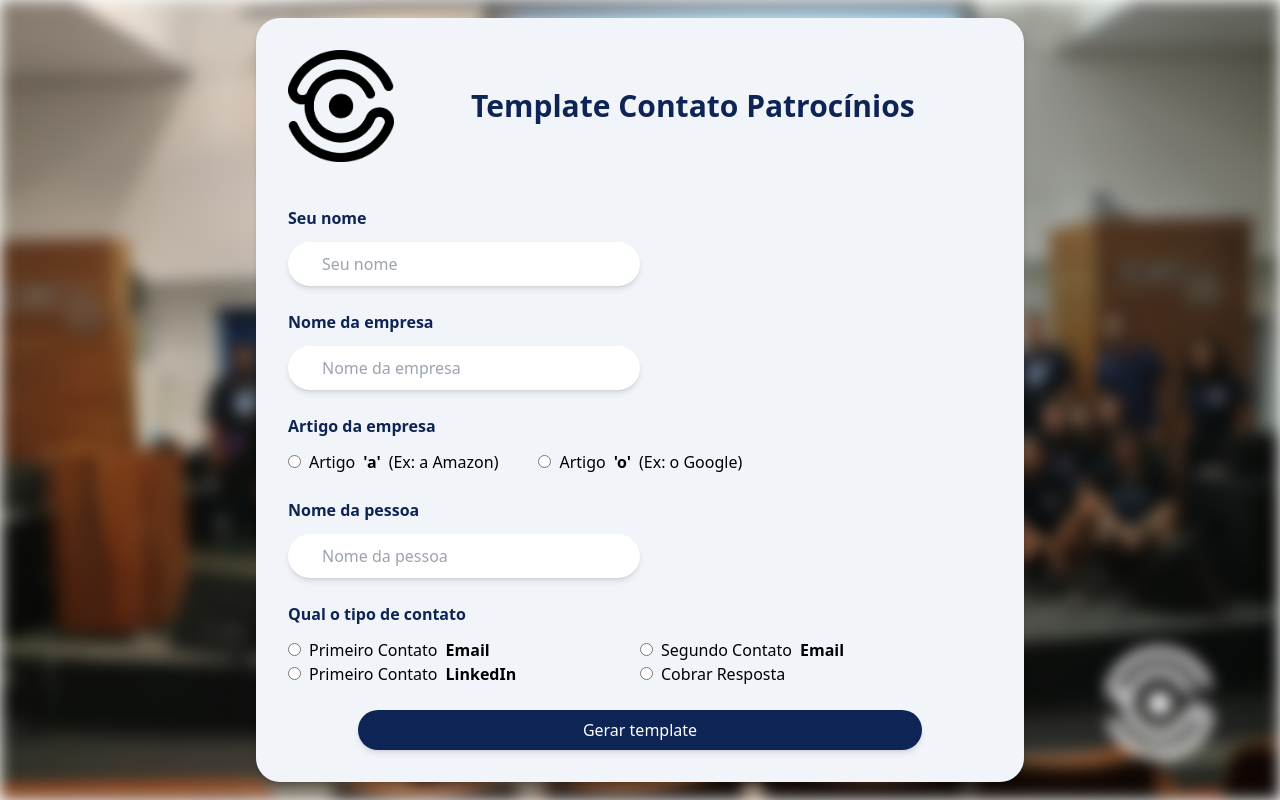
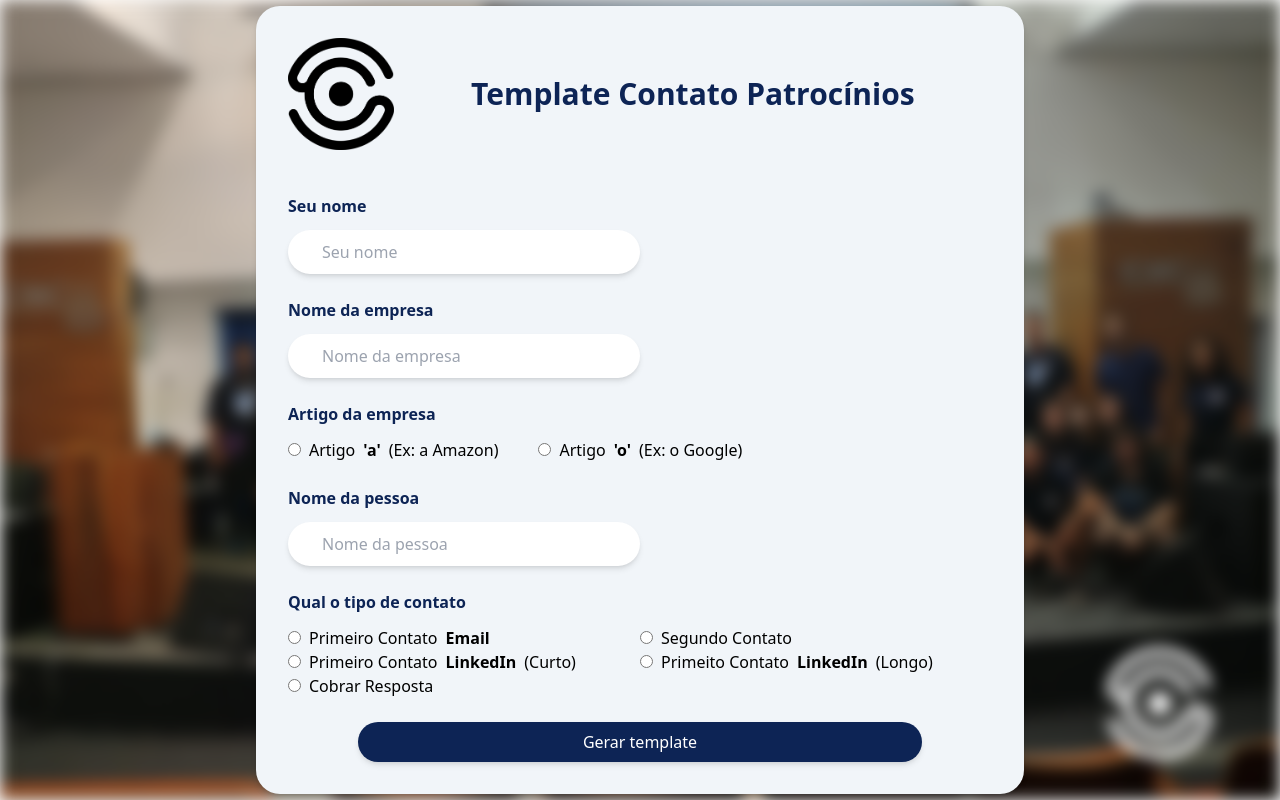
Before and after one commit to iTzFabregas/itzfabregas.github.io, a React (Create React App) app: page / in a window 1280 px wide. Built offline with nearby package versions, Linux system fonts and the light colour scheme.

Commit message:
feat: add more contact types

```diff
--- a/src/App.js
+++ b/src/App.js
@@ -165,7 +165,7 @@ function App() {
                                     checked={opcaoContato === "2"}
                                     onChange={(e) => setOpcaoContato(e.target.value)}
                                 />
-                                Segundo Contato <strong>Email</strong>
+                                Segundo Contato
                             </label>
                             <label className="flex items-center gap-2">
                                 <input
@@ -175,7 +175,7 @@ function App() {
                                     checked={opcaoContato === "3"}
                                     onChange={(e) => setOpcaoContato(e.target.value)}
                                 />
-                                Primeiro Contato <strong>LinkedIn</strong>
+                                Primeiro Contato <strong>LinkedIn</strong> (Curto)
                             </label>
                             <label className="flex items-center gap-2">
                                 <input
@@ -183,6 +183,16 @@ function App() {
                                     name="contato"
                                     value="4"
                                     checked={opcaoContato === "4"}
+                                    onChange={(e) => setOpcaoContato(e.target.value)}
+                                />
+                                Primeito Contato <strong>LinkedIn</strong> (Longo)
+                            </label>
+                            <label className="flex items-center gap-2">
+                                <input
+                                    type="radio"
+                                    name="contato"
+                                    value="5"
+                                    checked={opcaoContato === "5"}
                                     onChange={(e) => setOpcaoContato(e.target.value)}
                                 />
                                 Cobrar Resposta
--- a/src/template/template.js
+++ b/src/template/template.js
@@ -2,7 +2,8 @@ const subjTemplates = {
     1: `Oportunidade de Patrocínio – 28ª Semana da Computação da USP`,
     2: `_`,
     3: `_`,
-    4: `_`,
+    4: `Oportunidade de Patrocínio – 28ª Semana da Computação da USP`,
+    5: `_`,
 }
 
 const bodyTemplates = {
@@ -38,10 +39,22 @@ Atenciosamente,`,
 `Olá!
 
 Estou na organização da 28ª Semana da Computação (Semcomp) e gostaria de conversar sobre uma possível parceria! A Semcomp conecta estudantes de tecnologia a empresas.
-Vamos conversar?
-`,
+Vamos conversar?`,
 
     4:
+`Olá {{nomePessoa}}, tudo bem?
+
+Me chamo {{nomeSemcomper}}, sou estudante da USP em São Carlos, e gostaria de convidar {{artigo}} {{nomeEmpresa}} para ser um dos patrocinadores da 28ª Semana da Computação (Semcomp), um dos maiores eventos estudantis de tecnologia do país.
+
+A Semcomp é um evento anual que conecta estudantes, profissionais e empresas do setor de tecnologia por meio de palestras, minicursos, hackathons, feira de recrutamento e outras atividades. É uma excelente oportunidade para gerar visibilidade, compartilhar conhecimento e se aproximar de talentos em formação.
+
+Patrocinando a Semcomp, {{artigo}} {{nomeEmpresa}} poderá reforçar sua marca junto a um público altamente qualificado, divulgar suas iniciativas e se conectar diretamente com estudantes que estão iniciando suas jornadas no mercado de tecnologia.
+
+Se tiver interesse, posso te enviar por e-mail nossa carta de patrocínio com todos os detalhes.
+
+Aguardo seu retorno!`,
+
+    5:
 `Olá {{nomePessoa}} espero que esteja tudo bem com você!
 
 Há algumas semanas atrás, entrei em contato para discutir a possibilidade de participação d{{artigo}} {{nomeEmpresa}} na SEMCOMP. Você mencionou que iria verificar com sua equipe sobre essa oportunidade.
```
